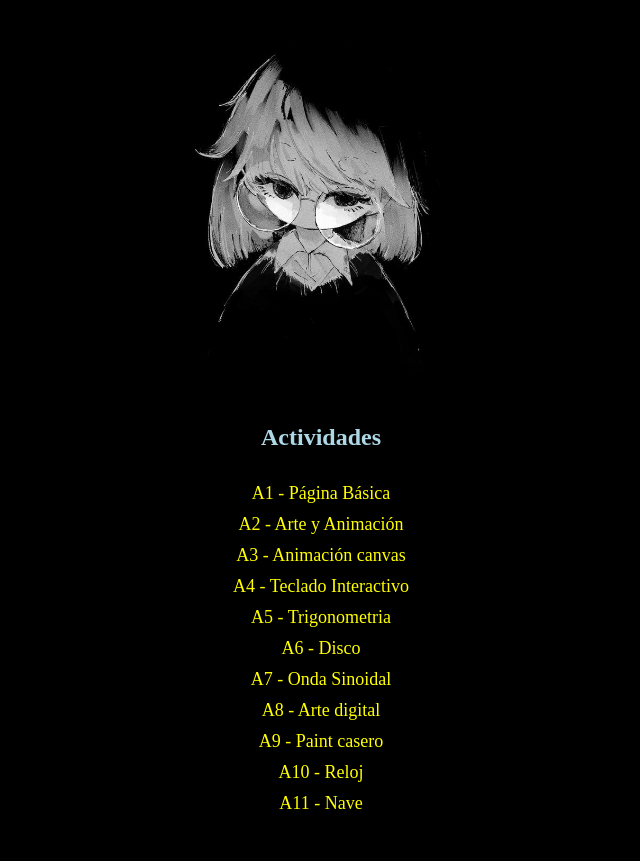
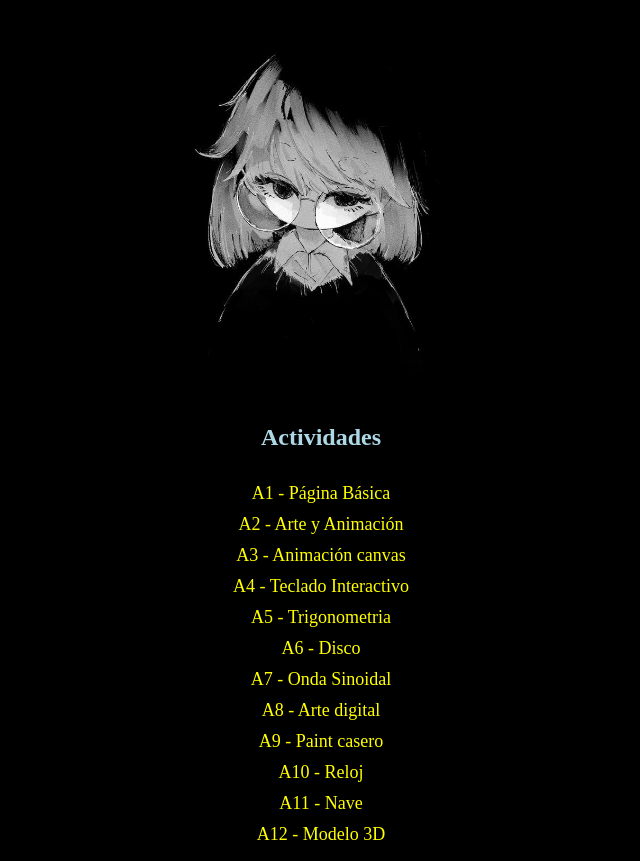
Before and after one commit to SuetyAlexis/Menu-Actividades, a plain HTML site: page index.html in a window 1280 px wide. Shown: the part 95-956 px from the top of the page, without its empty margins (319-959 px from the left). Before the commit the page ends 925 px from the top, so only its background shows below. Drawn offline with Linux system fonts and the light colour scheme.

Commit message:
Update index.html

```diff
--- a/index.html
+++ b/index.html
@@ -52,6 +52,7 @@
         <li><a href="a9/Paint.html">A9 - Paint casero</a></li>
         <li><a href="a10/Reloj.html">A10 - Reloj</a></li>
         <li><a href="a11/Nave.html">A11 - Nave</a></li>
+        <li><a href="a12/index.html">A12 - Modelo 3D</a></li>
     </ul>
 </body>
 </html>
```
